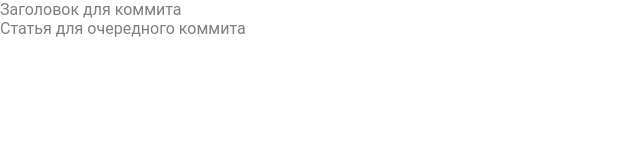
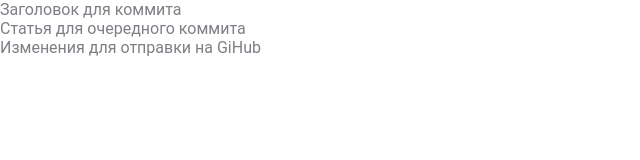
Before and after one commit to KostyaMitin/WebDev, a plain HTML site: page index.html in a window 1280 px wide. Shown: the whole page, without its empty margins (0-640 px from the left). Drawn offline with Linux system fonts and the light colour scheme.

Commit message:
GitHub commit

```diff
--- a/index.html
+++ b/index.html
@@ -12,6 +12,7 @@
 <body>
     <h1>Заголовок для коммита</h1>
     <p>Статья для очередного коммита</p>
+    <aside>Изменения для отправки на GiHub</aside>
 
 </body>
 </html>
```
